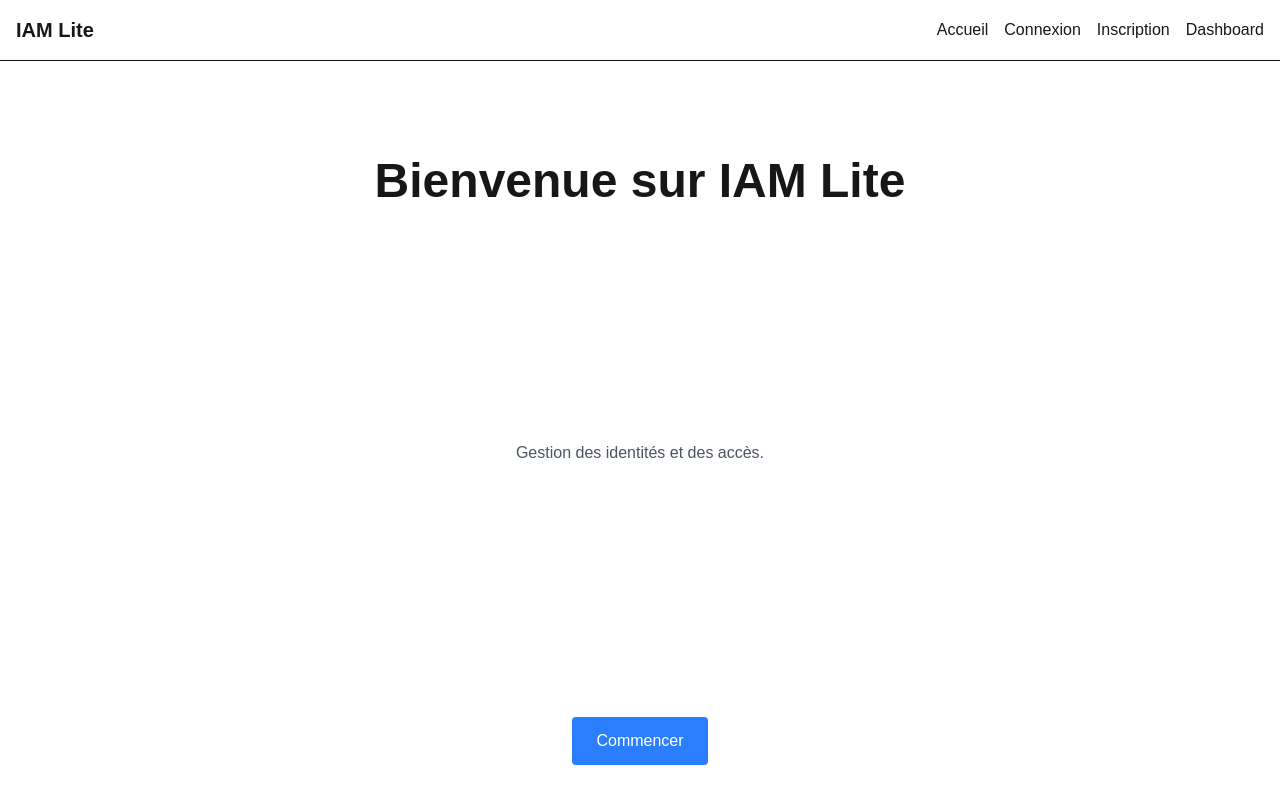
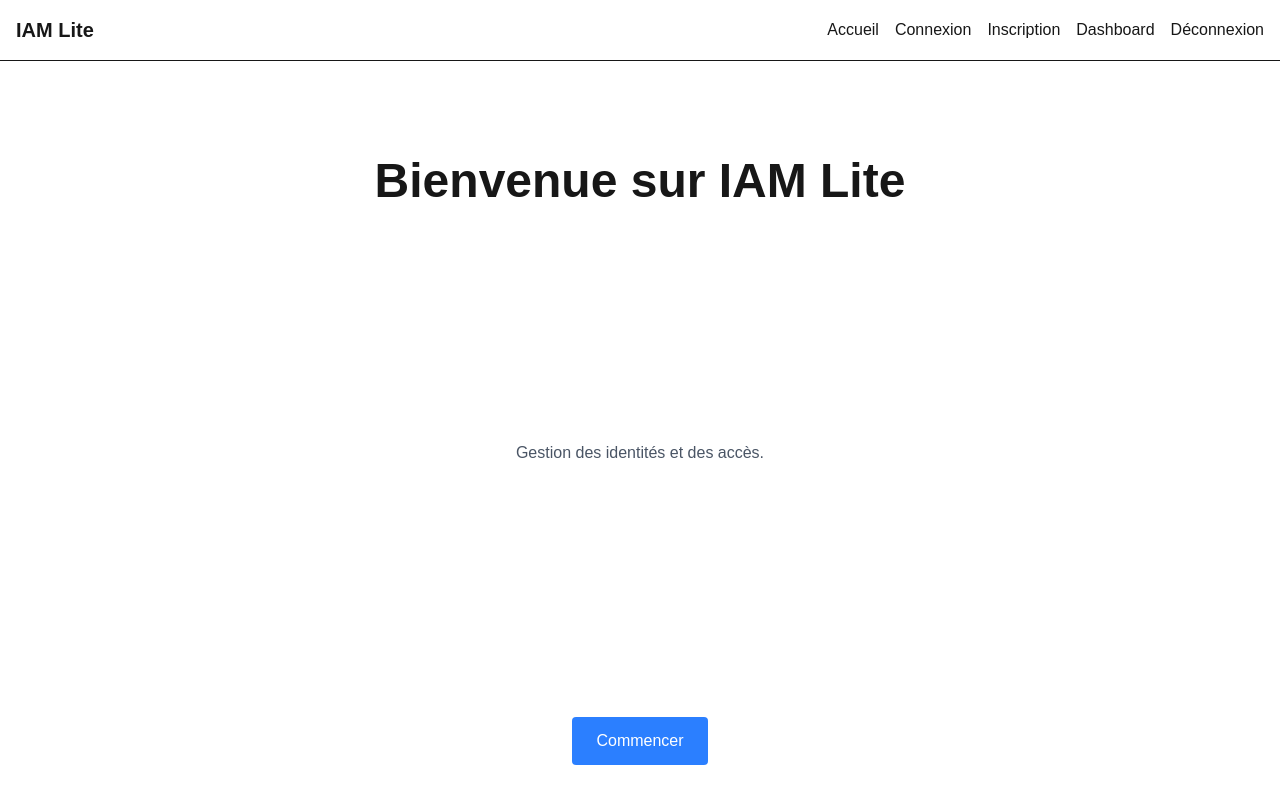
Before and after one commit to Glodi-M/iam-lite, a Next.js app: page / in a window 1280 px wide. Shown: the top 804 px of the page. Built offline with nearby package versions, Linux system fonts and the light colour scheme.

Commit message:
add to logout

```diff
--- /dev/null
+++ b/app/api/logout/route.ts
@@ -0,0 +1,16 @@
+import { NextResponse } from "next/server";
+
+export async function POST() {
+  const response = NextResponse.json(
+    { message: "Déconnexion réussie" },
+    { status: 200 },
+  );
+
+  response.cookies.set("token", "", {
+    httpOnly: true,
+    expires: new Date(0), // Expire immédiatement le cookie
+    path: "/",
+  });
+
+  return response;
+}
--- a/components/Navbar.tsx
+++ b/components/Navbar.tsx
@@ -1,5 +1,25 @@
+"use client";
 import Link from "next/link";
+import { useRouter } from "next/navigation";
+
+
 export default function Navbar() {
+    const router = useRouter();
+    const handleLogout = async () => {
+        try {
+            const response = await fetch("/api/logout", {
+                method: "POST",
+            });
+
+            if (response.ok) {
+                // Rediriger vers la page de connexion après la déconnexion
+                router.push("/login");
+            }
+        } catch (error) {
+            console.error("Erreur lors de la déconnexion:", error);
+        }
+    };
+
     return (
         <nav className="flex items-center  justify-between border-b p-4">
             <h1 className="text-xl font-bold"> IAM Lite </h1>
@@ -8,6 +28,9 @@ export default function Navbar() {
                 <Link href="/login">Connexion</Link>
                 <Link href="/register">Inscription</Link>
                 <Link href="/dashboard">Dashboard</Link>
+                <Link href="/logout" onClick={handleLogout}>
+                    Déconnexion
+                </Link>
             </div>
         </nav>
     )
```
